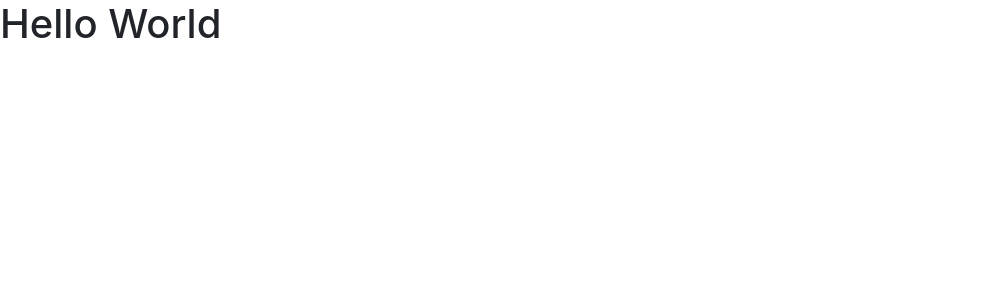
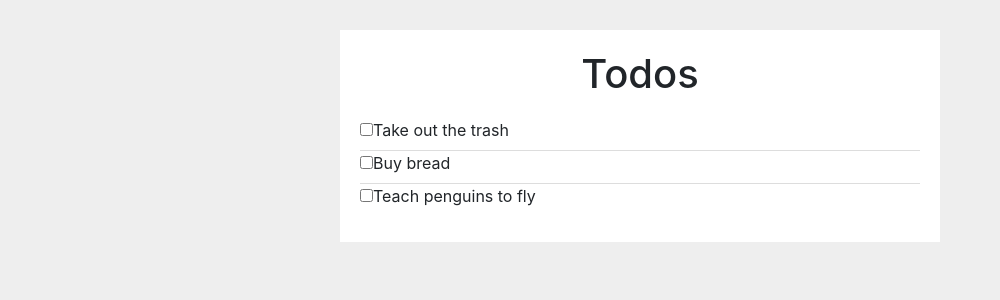
Before and after one commit to winklekumar/todoListDemo, a React (Create React App) app: page / in a window 1280 px wide. Shown: the top 300 px of the page, without its empty margins (0-1000 px from the left). Built offline with nearby package versions, Linux system fonts and the light colour scheme.

Commit message:
static list

```diff
--- a/src/App.js
+++ b/src/App.js
@@ -2,7 +2,33 @@ import React from 'react';
 
 function App() {
     return (
-        <h1>Hello World</h1>
+        <div className="container">
+            <div className="row">
+                <div className="todolist">
+                    <h1>Todos</h1>
+                    <ul className="list-unstyled">
+                        <li className="ui-state-default">
+                            <div className="checkbox">
+                                <label>
+                                    <input type="checkbox" value=""/>Take out the trash</label>
+                            </div>
+                        </li>
+                        <li className="ui-state-default">
+                            <div className="checkbox">
+                                <label>
+                                    <input type="checkbox" value=""/>Buy bread</label>
+                            </div>
+                        </li>
+                        <li className="ui-state-default">
+                            <div className="checkbox">
+                                <label>
+                                    <input type="checkbox" value=""/>Teach penguins to fly</label>
+                            </div>
+                        </li>
+                    </ul>
+                </div>
+            </div>
+        </div>
     );
 }
 
--- a/src/index.css
+++ /dev/null
@@ -1,5 +0,0 @@
-body {
-    margin: 0;
-    padding: 0;
-    font-family: sans-serif;
-  }
--- a/src/index.js
+++ b/src/index.js
@@ -1,10 +1,8 @@
 import React from 'react';
 import ReactDOM from 'react-dom';
 import App from './App';
-import './index.css';
-
-// Add bootstrap
 import 'bootstrap/dist/css/bootstrap.css';
+import './style/index.css';
 
 ReactDOM.render(
   <App />,
--- /dev/null
+++ b/src/style/index.css
@@ -0,0 +1,41 @@
+body {
+  background-color: #EEEEEE;
+}
+
+.todolist {
+  background-color: #FFF;
+  padding: 20px 20px 10px 20px;
+  width: 600px;
+  margin: 30px auto;
+}
+
+.todolist h1 {
+  margin: 0;
+  padding-bottom: 20px;
+  text-align: center;
+}
+
+.form-control {
+  border-radius: 0;
+}
+
+li.ui-state-default {
+  background: #fff;
+  border: none;
+  border-bottom: 1px solid #ddd;
+}
+
+li.ui-state-default:last-child {
+  border-bottom: none;
+}
+
+.todo-footer {
+  border-top: 1px solid #ddd;
+  background-color: #F4FCE8;
+  margin: 0 -20px -10px -20px;
+  padding: 10px 20px;
+}
+
+.mark-all-done {
+  margin-top: 10px;
+}
```
